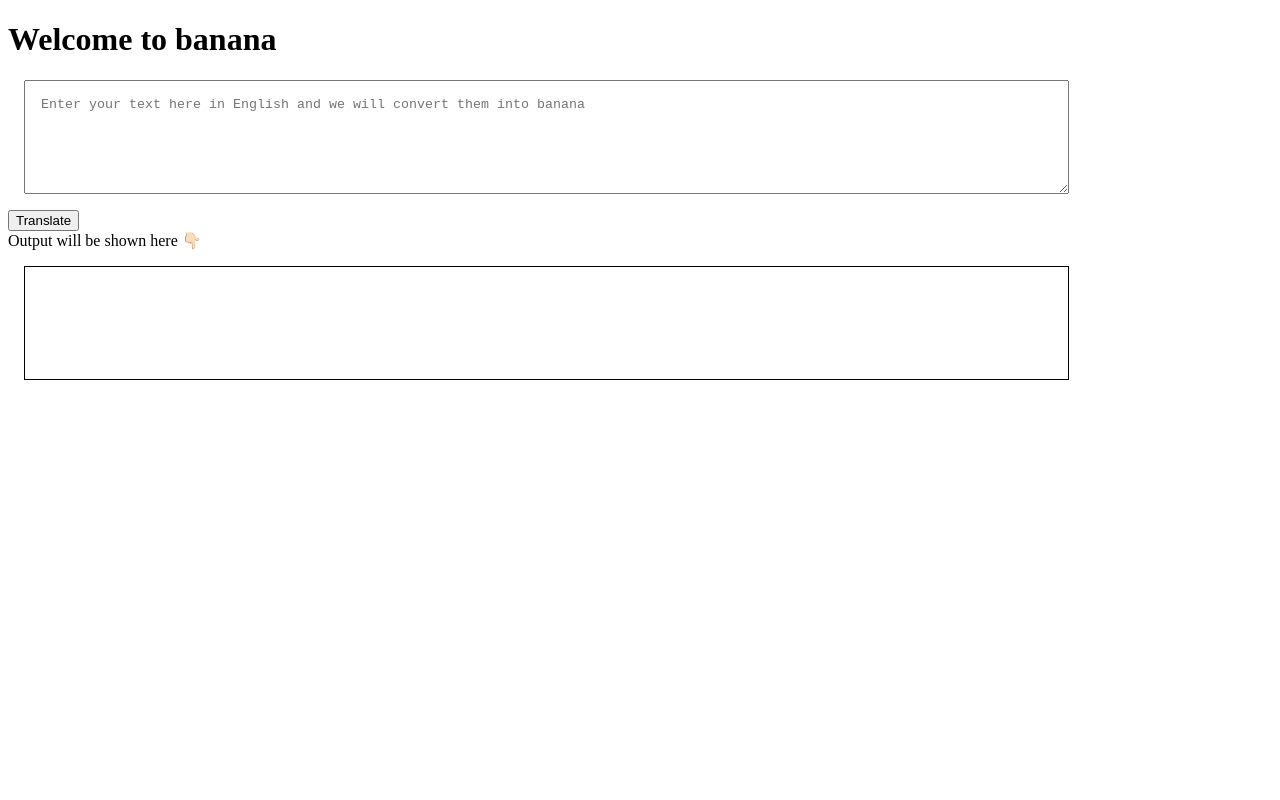
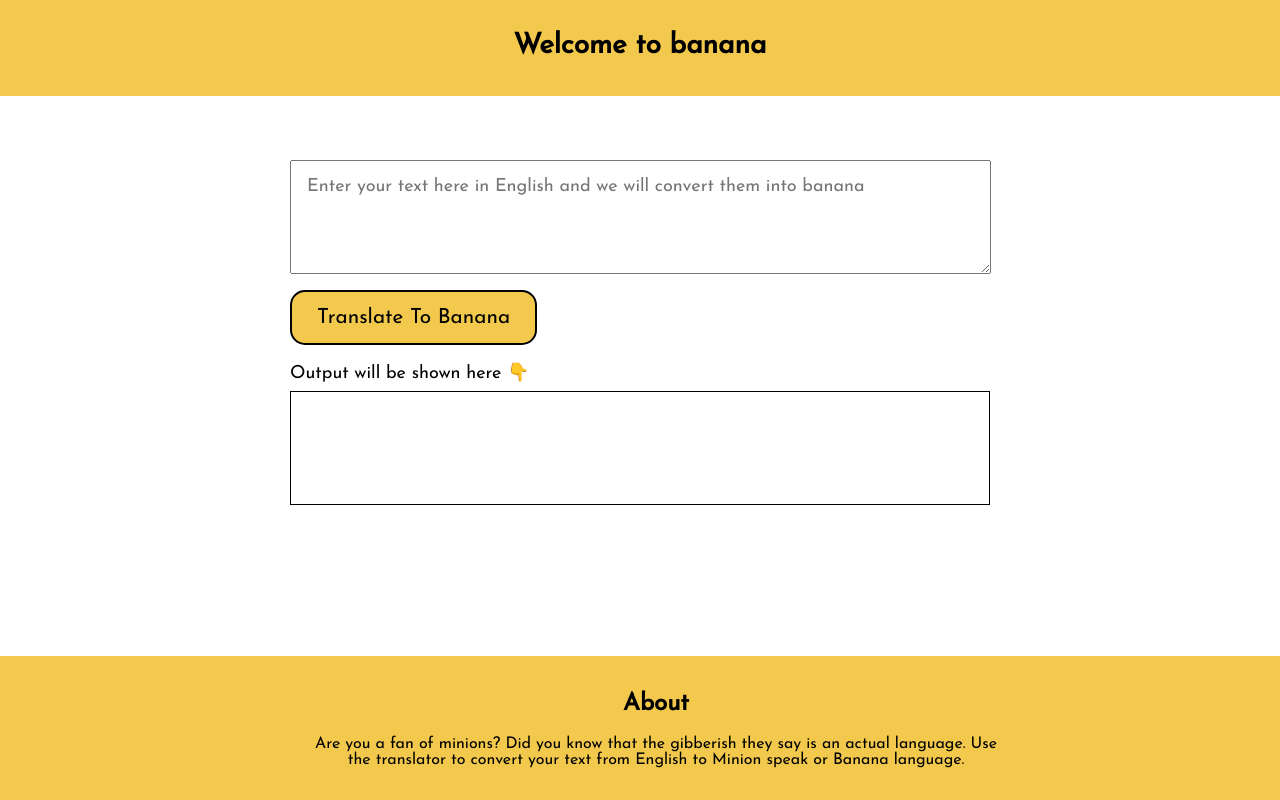
Before and after one commit to SpanditaSaha/minions-translator-app, a plain HTML site: page index.html in a window 1280 px wide. Drawn offline with Linux system fonts and the light colour scheme.

Commit message:
completed minion translation app

```diff
--- a/index.html
+++ b/index.html
@@ -9,13 +9,29 @@
     <!--<script>
         console.log("Hello! Script is working!")
     </script>-->
+    <link rel="preconnect" href="https://fonts.googleapis.com">
+<link rel="preconnect" href="https://fonts.gstatic.com" crossorigin>
+<link href="https://fonts.googleapis.com/css2?family=Concert+One&family=Indie+Flower&family=Josefin+Sans&family=Merriweather&family=Montserrat:wght@400;700&family=Sacramento&display=swap" rel="stylesheet">
 </head>
 <body>
-    <h1>Welcome  to banana</h1>
-    <textarea id="txt-input" cols="30" rows="10" placeholder="Enter your text here in English and we will convert them into banana"></textarea>
-    <button id="btn-translate">Translate</button>
-    <div>Output will be shown here 👇🏻</div>
-    <div id="output"></div>
+    <div class="nav-bar">
+        <nav class="nav-brand container-center">Welcome  to banana</nav>
+    </div>
+
+    <div class="container-center main-body">
+        <textarea id="txt-input" class="container" placeholder="Enter your text here in English and we will convert them into banana"></textarea>
+        <button id="btn-translate" class="btn-translate" >Translate To Banana</button>
+        <div class="output-heading">Output will be shown here 👇</div>
+        <div id="output" class="container"></div>
+    </div>
+
+    <footer>
+       <h2>About</h2>
+        <div class="container-center">
+            <p>Are you a fan of minions? Did you know that the gibberish they say is an actual language. Use the translator to convert your text from English to Minion speak or Banana language.</p>
+        </div>
+    </footer>
+
     <script src="app.js" type="text/javascript"></script>
 </body>
 </html>
--- a/styles.css
+++ b/styles.css
@@ -1,17 +1,105 @@
+:root{
+    --primary:#F2C94C;
+}
+
+body{
+    margin: 0px;
+    font-family: 'Josefin Sans', sans-serif;
+    font-size: 28px;
+    font-weight: bold;
+}
+
+::placeholder{
+    font-family: 'Josefin Sans', sans-serif;
+    font-size: large;
+}
+
 textarea{
     display: block;
     height: 10vh;
-    width: 80%;
-    margin: 1rem;
-    padding: 1rem;
+    width: 95.3%;
+    /*margin: 1rem;*/
+    padding:1rem;
 }
 
+footer{
+    background-color: var(--primary);
+    position: fixed;
+    width: 100%;
+    font-size: medium;
+    padding: 1rem;
+    bottom: 0;
+    text-align: center;
+    font-weight: normal;
+}
+
+.container{
+    max-width:700px;
+}
+
+.container-center{
+    max-width: 700px;
+    margin: auto;
+   /* padding-top: 5rem;*/
+}
+
+.main-body{
+    padding-top: 4rem;
+}
+.nav-bar{
+    background-color: var(--primary);
+    height: 6rem;
+}
+
+.nav-brand{
+   text-align: center;
+    padding-top: 2rem;
+}
+
+#btn-translate{
+    background-color: var(--primary);
+    border:2px solid black;
+    display: block;
+    font-family: 'Josefin Sans', sans-serif;
+    font-size: 1.3rem;
+    /*margin-left: 1rem;*/
+    margin-top: 1rem;
+}
+
+.btn-translate{
+    display: inline-block;
+    padding: 15px 25px;
+    font-size: 24px;
+    cursor: pointer;
+    text-align: center;
+    text-decoration: none;
+    outline: none;
+    color: black;
+    background-color: var(--primary);
+    border: none;
+    border-radius: 15px;
+   /*box-shadow: 0 9px black;*/
+}
+.btn-translate:hover {background-color: #3e8e41}
+
+.btn-translate:active {
+  background-color: #3e8e41;
+  box-shadow: 0 5px #ada99b;
+  transform: translateY(4px);
+}
+
+.output-heading{
+    font-size: 18px;
+    padding-top: 1rem;
+    padding-bottom: 0.5rem;
+    font-weight: normal;
+}
 #output{
     display: block;
     height: 10vh;
-    width: 80%;
+    /*width: 80%;*/
     border: 1px solid black;
-    margin: 1rem;
     padding: 1rem;
+    font-weight: normal;
 
 }
```
